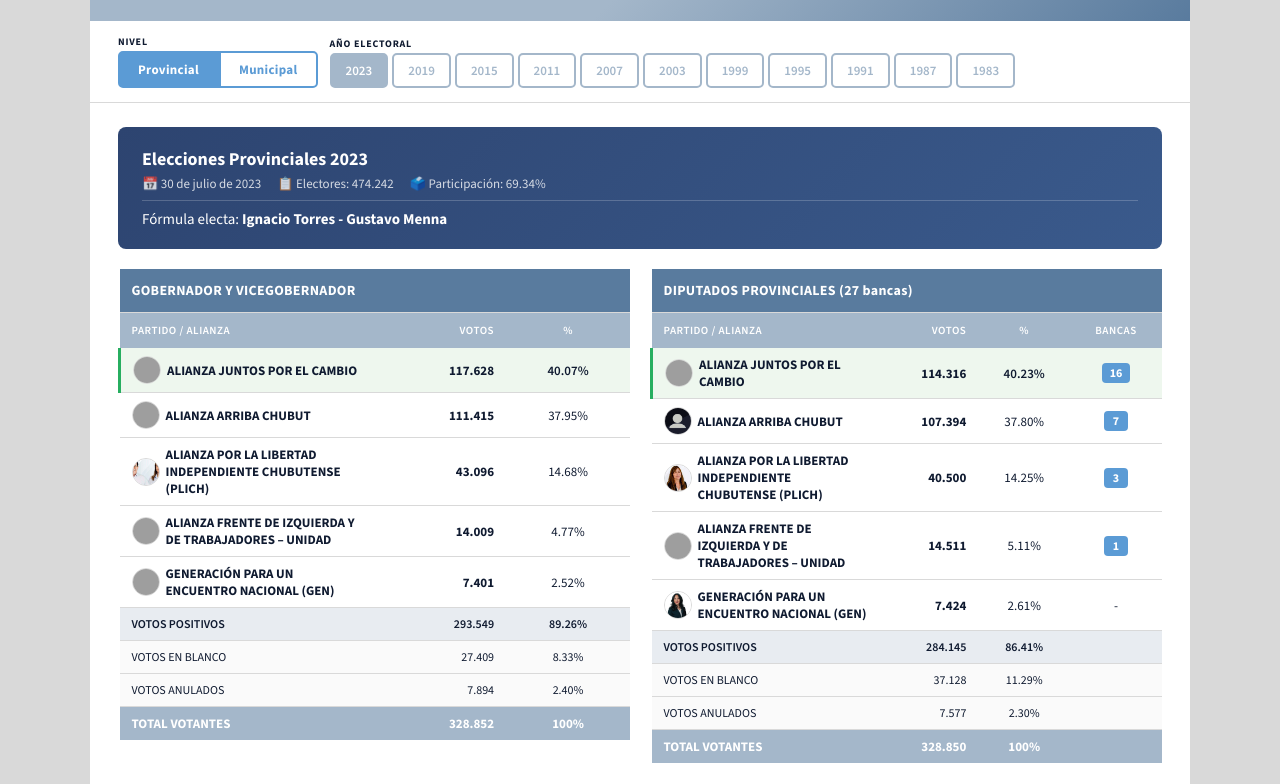
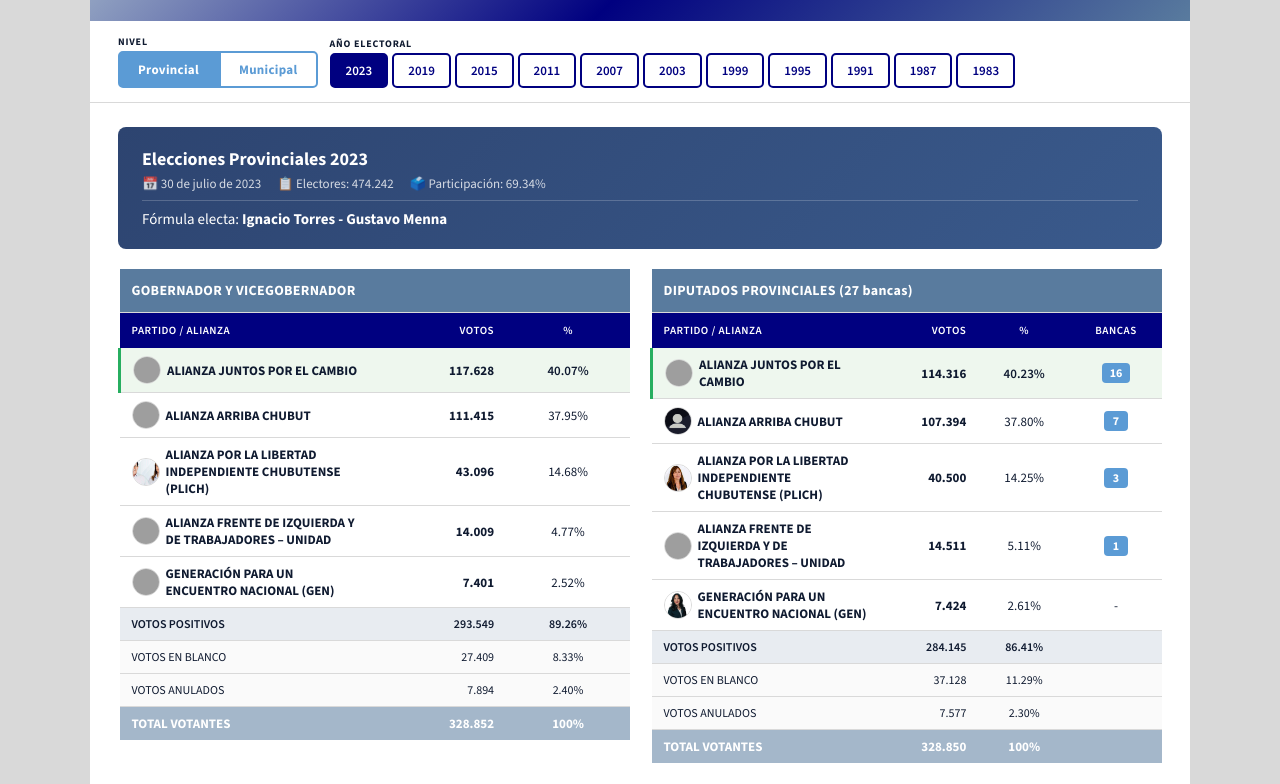
Before and after one commit to operaciones-hub/resultados-electorales, a plain HTML site: page index.html in a window 1280 px wide. Shown: the part 95-879 px from the top of the page. Drawn offline with nearby package versions, Linux system fonts and the light colour scheme; grey boxes are pictures that could not be loaded.

Commit message:
Update index.html

```diff
--- a/index.html
+++ b/index.html
@@ -7,7 +7,7 @@
 <style>
 @import url('https://fonts.googleapis.com/css2?family=Source+Sans+3:wght@300;400;500;600;700&display=swap');
 :root {
-  --navy:#a4b7ca; --navy-light:#597b9e; --navy-dark:#a4b7ca;
+  --navy:#000080; --navy-light:#597b9e; --navy-dark:#a4b7ca;
   --accent:#5b9bd5; --gold:#c9a84c; --bg:#d9d9d9; --white:#fff;
   --text:#0f1a30; --muted:#0f1a30; --green:#27ae60; --border:#d9d9d9;
   --warn:#e67e22; --warn-bg:#fef9e7;
```
